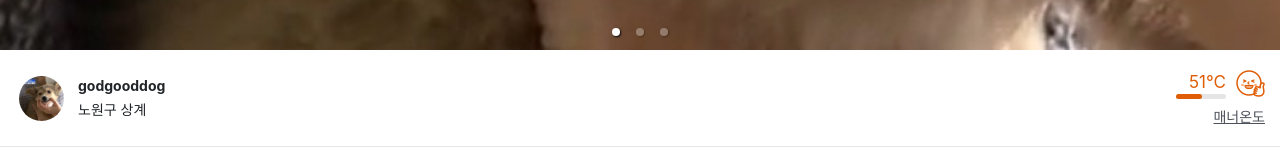
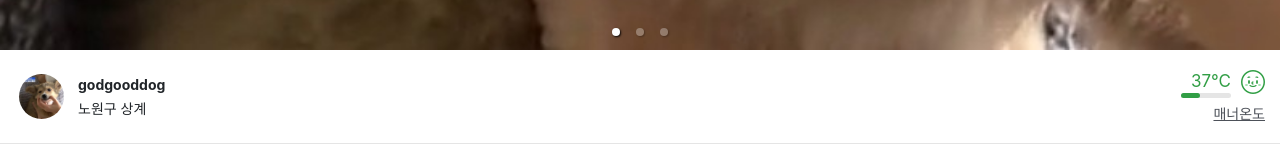
Before and after one commit to jeonhaekang/hanghae_clone_01, a React (Create React App) app: page /detail in a window 1280 px wide. Shown: the part 1230-1391 px from the top of the page. Built offline with nearby package versions, Linux system fonts and the light colour scheme.

Commit message:
디테일 페이지 뷰 완성

```diff
--- a/src/components/Rate.js
+++ b/src/components/Rate.js
@@ -8,7 +8,7 @@ import veryGood from "../images/rate/veryGood.png";
 import excellent from "../images/rate/excellent.png";
 
 const Rate = (props) => {
-  const rate = 51;
+  const rate = 37;
   const [color, setColor] = React.useState("#1561a9");
   const [img, setImg] = React.useState(bad);
   const [active, setActive] = React.useState(false);
--- a/src/pages/Detail.js
+++ b/src/pages/Detail.js
@@ -1,7 +1,5 @@
 import React from "react";
-import { Grid, TextLabel, Button, Image } from "../elements/Index";
-import styled from "styled-components";
-import test from "../images/test.jpeg";
+import { Grid } from "../elements/Index";
 import DetailUserCard from "../components/DetailUserCard";
 import DetailContentCard from "../components/DetailContentCard";
 import DetailFooter from "../components/DetailFooter";
--- a/src/pages/Start.js
+++ b/src/pages/Start.js
@@ -48,6 +48,7 @@ const Start = (props) => {
             Border="0"
             B_radius="5px"
             BG_color="#FF7E36"
+            padding="10px"
           >
             <Text F_size="17px" F_weight="bold" F_color="white">
               시작하기
--- a/src/shared/apis.js
+++ b/src/shared/apis.js
@@ -4,7 +4,7 @@ import { getCookie } from "./Cookie";
 const token = getCookie("authorization");
 
 const instance = axios.create({
-  //baseURL: "http://3.39.0.192",
+  baseURL: "http://13.125.53.14:8080",
 });
 
 instance.defaults.headers.common["authorization"] = token;
```
